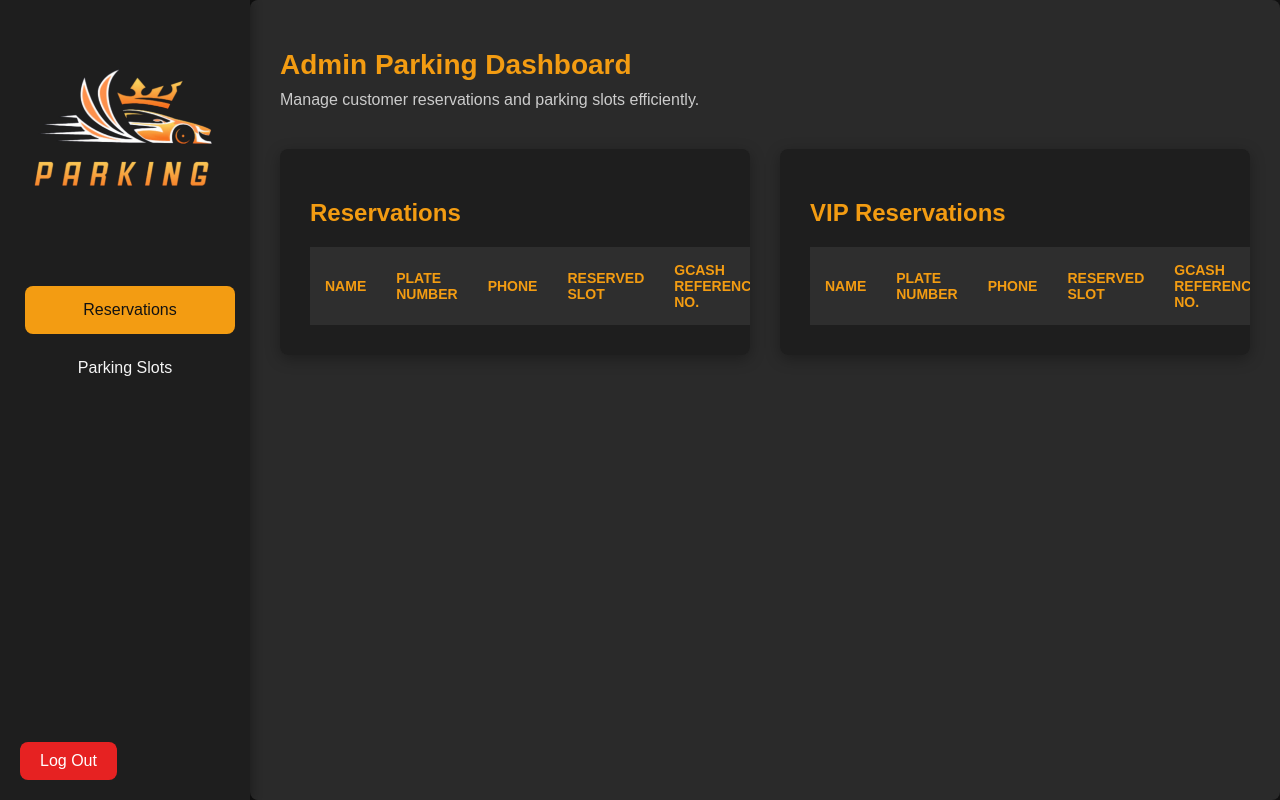
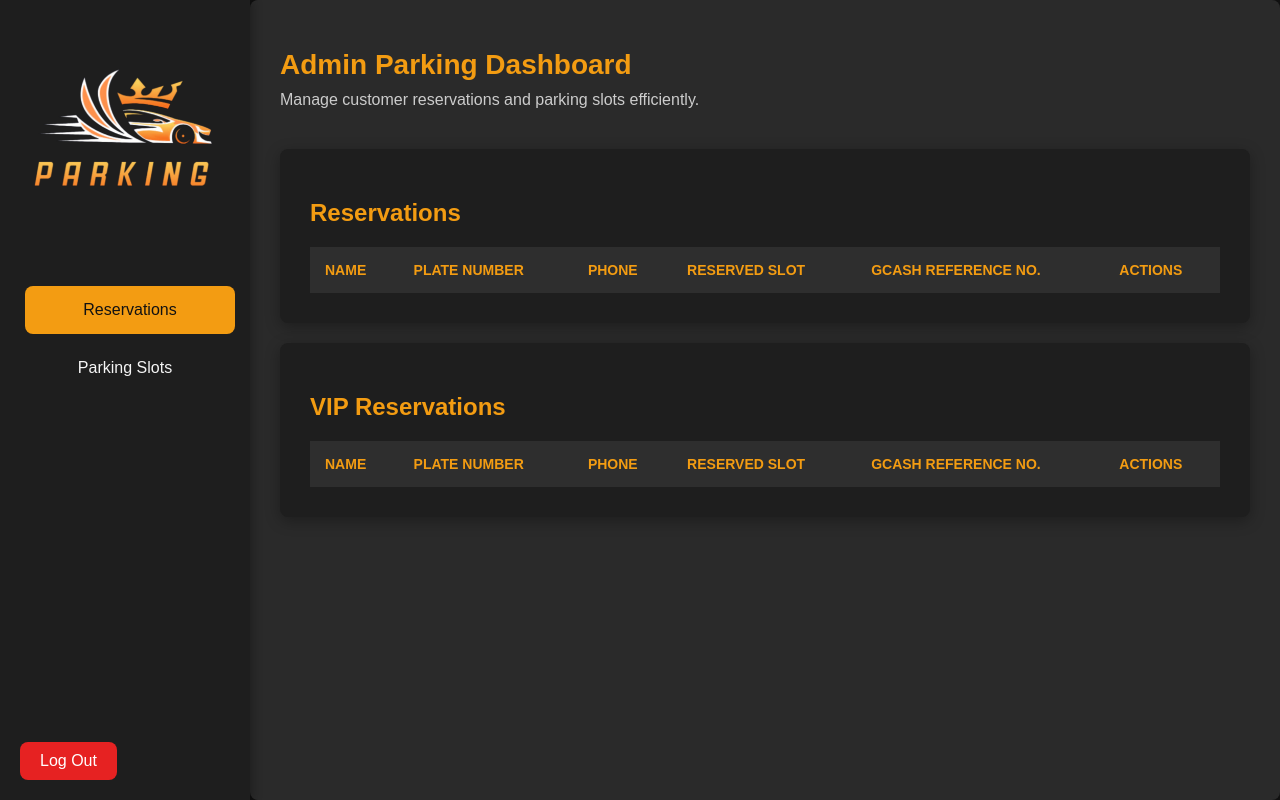
Before and after one commit to arnthegreat/SIA-Yii, a Yii app: template views/site/reservations.php in a window 1280 px wide. Run offline with PHP 8.4 and a stand-in for Yii, Linux system fonts and the light colour scheme; the template is opened without the code that fills it, so the values that code supplies are empty; some libraries are stand-ins or nearby versions.

Commit message:
FINAL DESTINATION

```diff
--- a/views/site/reservations.php
+++ b/views/site/reservations.php
@@ -47,7 +47,10 @@
                 </section>
 
                 <!-- VIP Reservations Table -->
-                <section class="table-section">
+
+            </div>
+            <div class="content-body">
+            <section class="table-section">
                     <h2>VIP Reservations</h2>
                     <table>
                         <thead>
```
